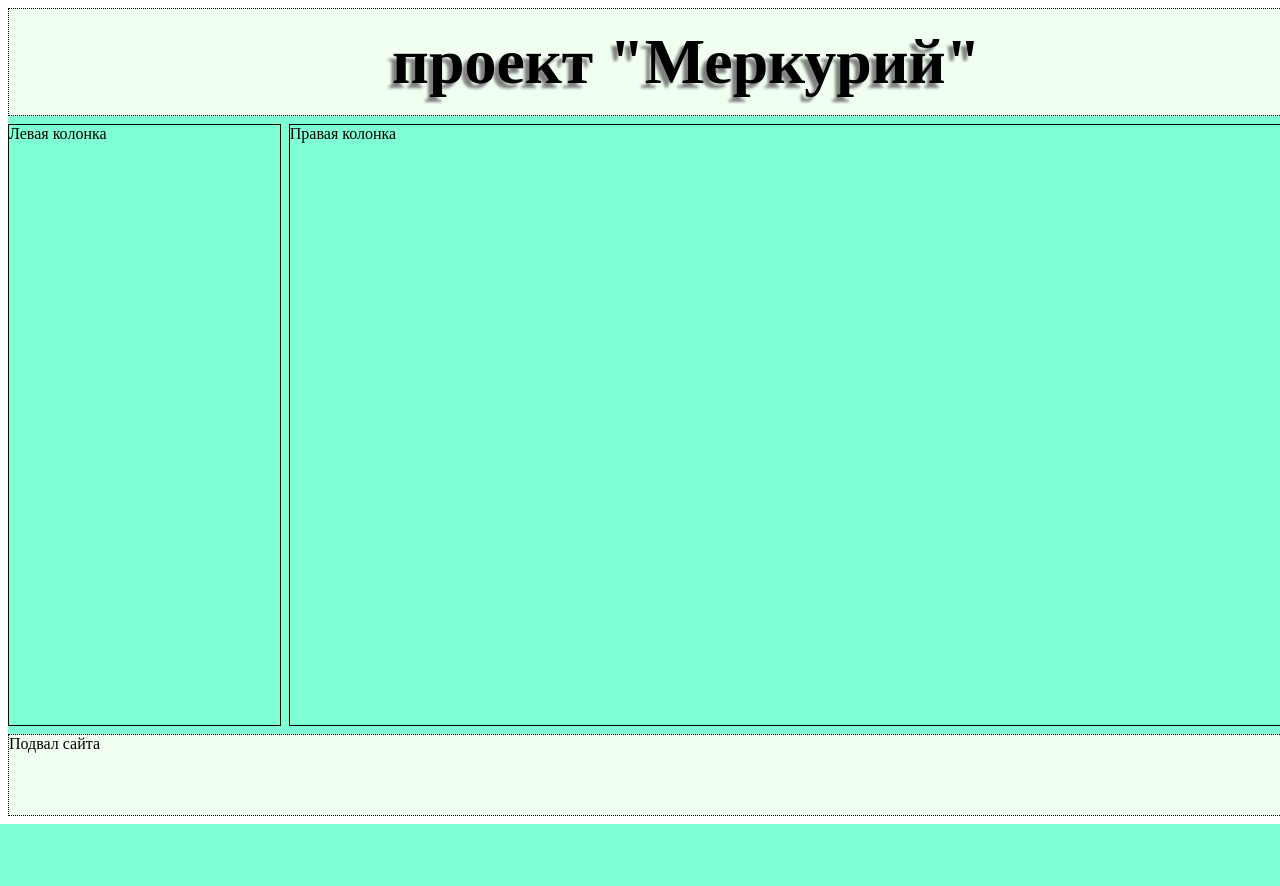
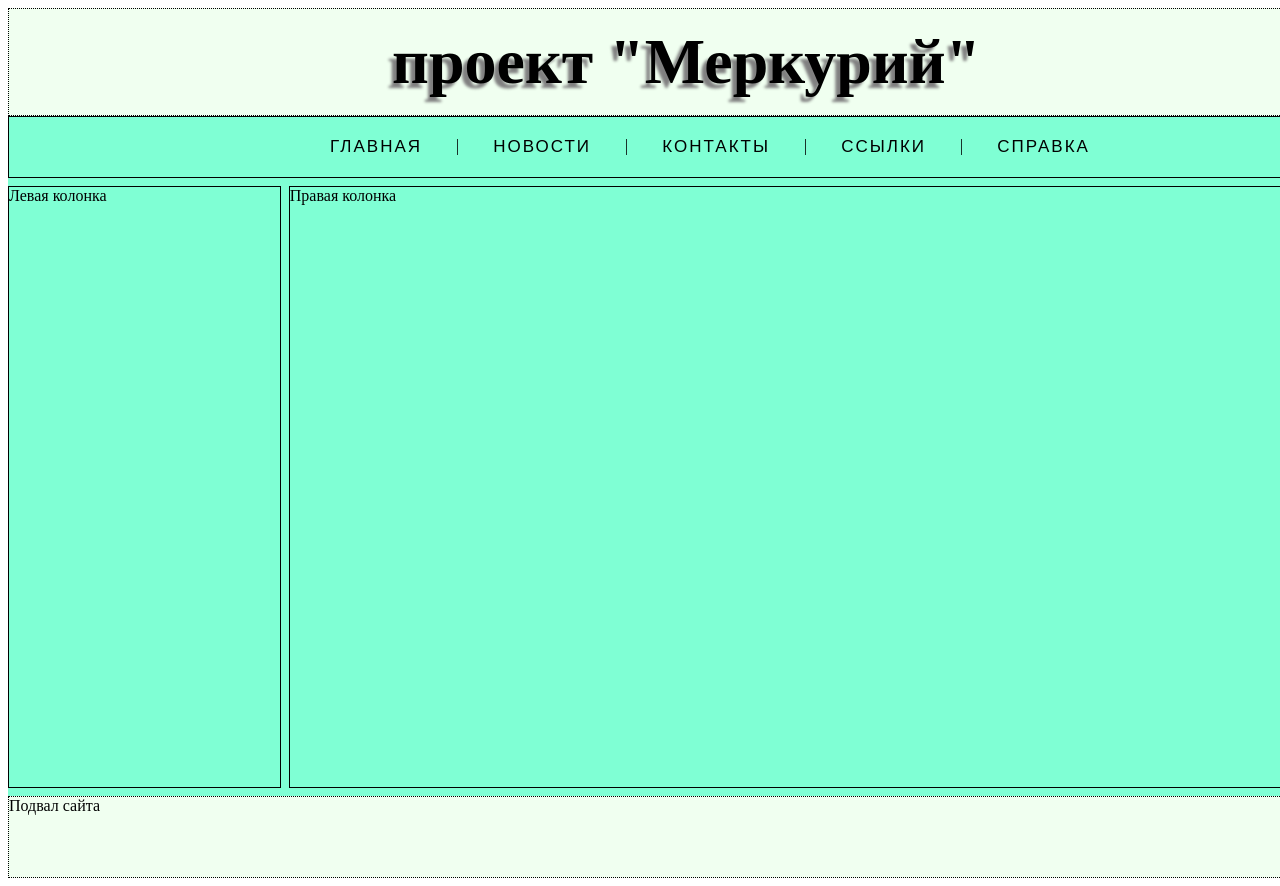
Before and after one commit to Jenny6199/personal_site_001, a Django app: page / in a window 1280 px wide; the page is wider, and only the part inside the window is pictured. Before the commit the page ends 824 px from the top of that part, so only its background shows below. Run offline with Django 4.2, Linux system fonts and the light colour scheme; parts of the project's set-up code (start-up, migrations or seed data) failed here and were passed over.

Commit message:
add main-menu

```diff
--- /dev/null
+++ b/website_1/mainapp/templates/includes/inc_menu.html
@@ -0,0 +1,10 @@
+{% load static %}
+<div class="container">
+  <ul class="menu-main">
+    <li><a href="#"><i class="fa fa-home fa-fw"></i> Главная</a></li>
+    <li><a href="#">Новости</a></li>
+    <li><a href="#">Контакты</a></li>
+    <li><a href="#">Ссылки</a></li>
+    <li><a href="#">Справка</a></li>
+  </ul>
+</div>
--- a/website_1/mainapp/templates/mainapp/index.html
+++ b/website_1/mainapp/templates/mainapp/index.html
@@ -1,6 +1,9 @@
 {% extends 'mainapp/base.html' %}
 {% load static %}
 {% block content %}
+    <div class="box">
+        {% include 'includes/inc_menu.html' %}
+    </div>
     <div class="context flex">
         <div class="left_column box full-height">
             Левая колонка
--- a/website_1/static/css/style.css
+++ b/website_1/static/css/style.css
@@ -73,3 +73,57 @@ context {
 .center {
     margin: 0 auto;
 }
+
+/* Main menu */
+
+@import url('https://fonts.googleapis.com/css?family=Ubuntu+Condensed');
+.menu-main {
+  list-style: none;
+  margin: 20px 0px;
+  text-align: center;
+  background: initial;
+}
+.menu-main li {display: inline-block;}
+.menu-main li:after {
+  content: "|";
+  color: black;
+  display: inline-block;
+  vertical-align:top;
+}
+.menu-main li:last-child:after {content: none;}
+.menu-main a {
+  text-decoration: none;
+  font-family: 'Ubuntu Condensed', sans-serif;
+  letter-spacing: 2px;
+  position: relative;
+  margin: 0 34px 0 30px;
+  font-size: 17px;
+  text-transform: uppercase;
+  display: inline-block;
+  transition: color .2s;
+}
+.menu-main a, .menu-main a:visited {color: black;}
+.menu-main a.current, .menu-main a:hover{color: navy;}
+.menu-main a:before,
+.menu-main a:after {
+  content: "";
+  position: absolute;
+  height: 4px;
+  top: auto;
+  right: 50%;
+  bottom: -5px;
+  left: 50%;
+  background: navy;
+  transition: .8s;
+}
+.menu-main a:hover:before, .menu-main .current:before {left: 0;}
+.menu-main a:hover:after, .menu-main .current:after {right: 0;}
+@media (max-width: 550px) {
+.menu-main {padding-top: 0;}
+.menu-main li {display: block;}
+.menu-main li:after {content: none;}
+.menu-main a {
+  padding: 25px 0 20px;
+  margin: 0 30px;
+}
+}
```
